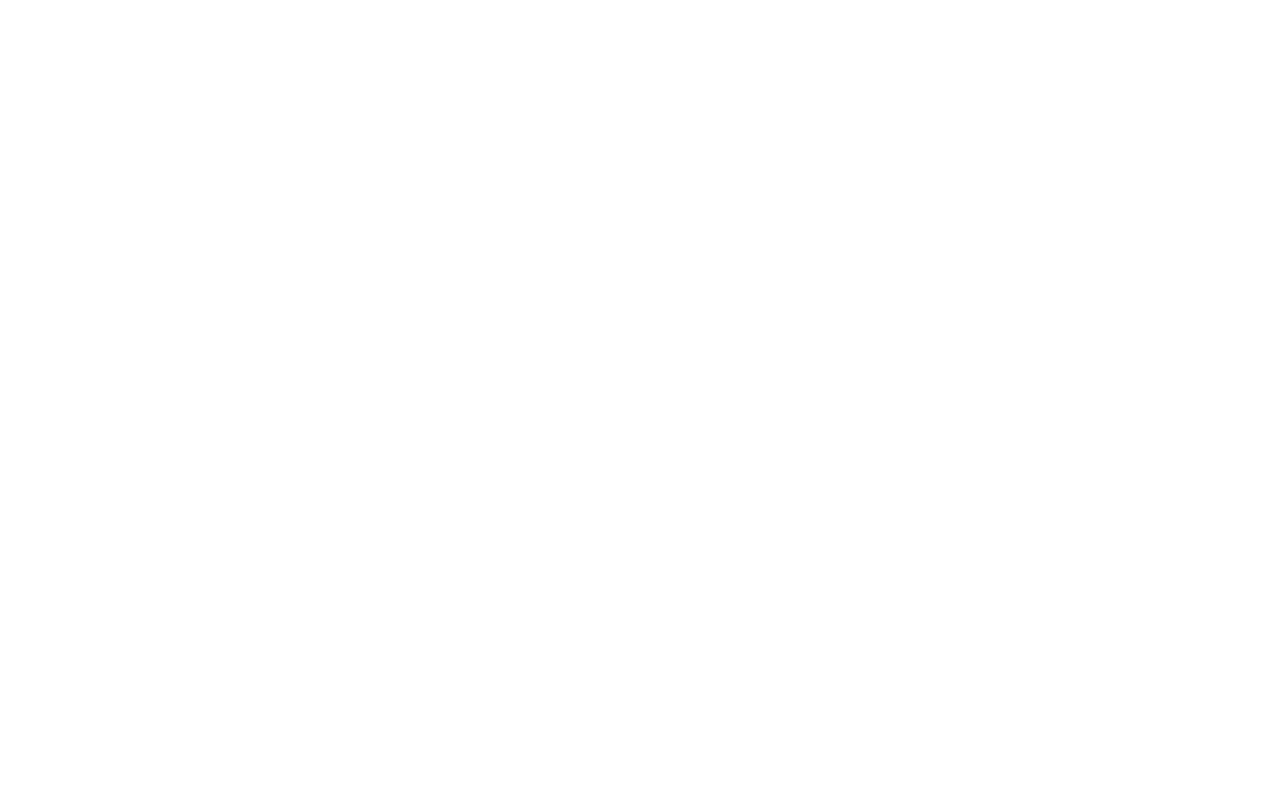
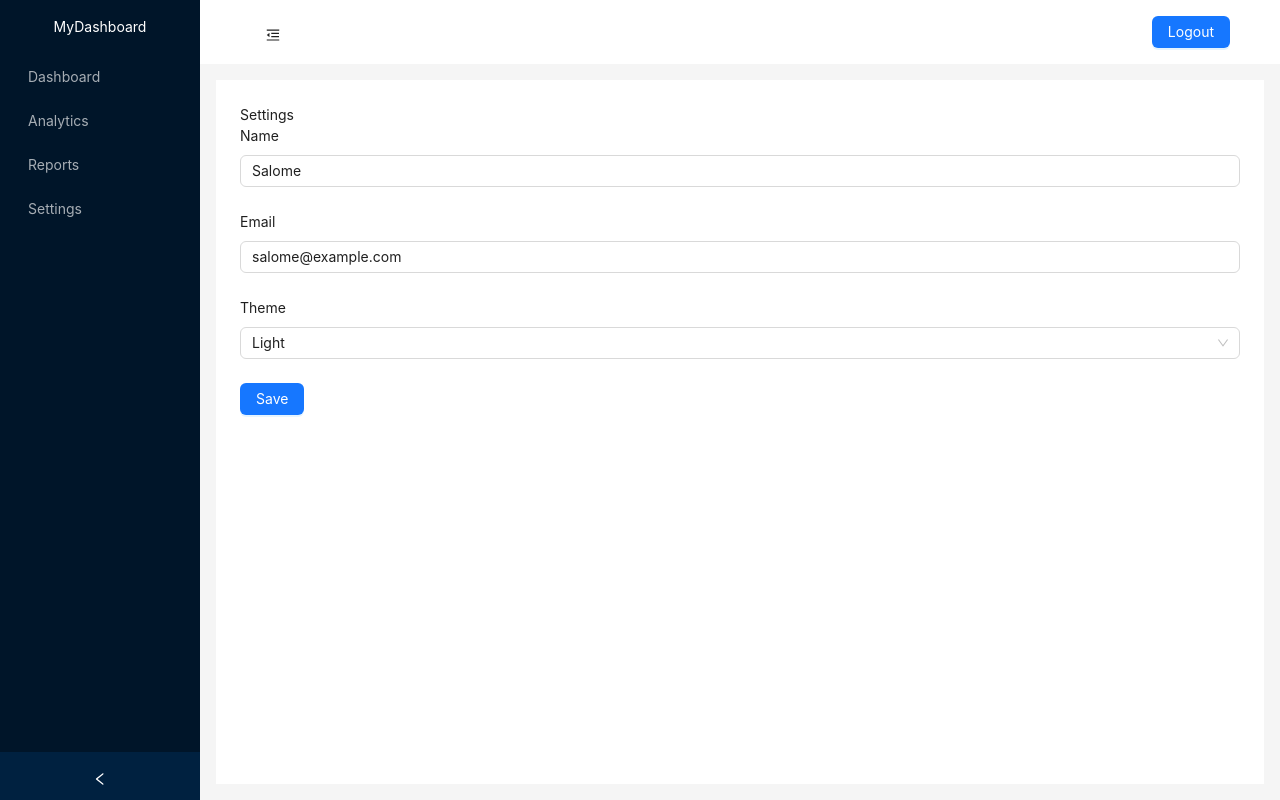
Before and after one commit to SalomeMumladze/vue-dashboard, a Vue app: page /settings in a window 1280 px wide. Before the commit this address had no page. Built offline with nearby package versions, Linux system fonts and the light colour scheme.

Commit message:
add not found page and setting

```diff
--- /dev/null
+++ b/src/pages/NotFound.vue
@@ -0,0 +1,18 @@
+<script setup lang="ts">
+import { useRouter } from "vue-router";
+
+const router = useRouter();
+
+const goHome = () => {
+  router.push("/dashboard");
+};
+</script>
+
+<template>
+  <div style="text-align: center; margin-top: 100px">
+    <h1 style="font-size: 72px; color: #ff4d4f">404</h1>
+    <h2>Page Not Found</h2>
+    <p>The page you are looking for does not exist.</p>
+    <a-button type="primary" @click="goHome">Go to Dashboard</a-button>
+  </div>
+</template>
--- /dev/null
+++ b/src/pages/SettingsPage.vue
@@ -0,0 +1,35 @@
+<script setup lang="ts">
+import Layout from "../components/Layout.vue";
+import { reactive } from "vue";
+
+const form = reactive({
+  name: "Salome",
+  email: "salome@example.com",
+  theme: "light",
+});
+
+const saveSettings = () => {
+  alert("Settings saved!");
+};
+</script>
+
+<template>
+  <Layout>
+    <h1>Settings</h1>
+    <a-form layout="vertical">
+      <a-form-item label="Name">
+        <a-input v-model:value="form.name" />
+      </a-form-item>
+      <a-form-item label="Email">
+        <a-input v-model:value="form.email" />
+      </a-form-item>
+      <a-form-item label="Theme">
+        <a-select v-model:value="form.theme">
+          <a-select-option value="light">Light</a-select-option>
+          <a-select-option value="dark">Dark</a-select-option>
+        </a-select>
+      </a-form-item>
+      <a-button type="primary" @click="saveSettings">Save</a-button>
+    </a-form>
+  </Layout>
+</template>
```
Also changed, not shown: src/router/index.ts (+5 -5 lines).
